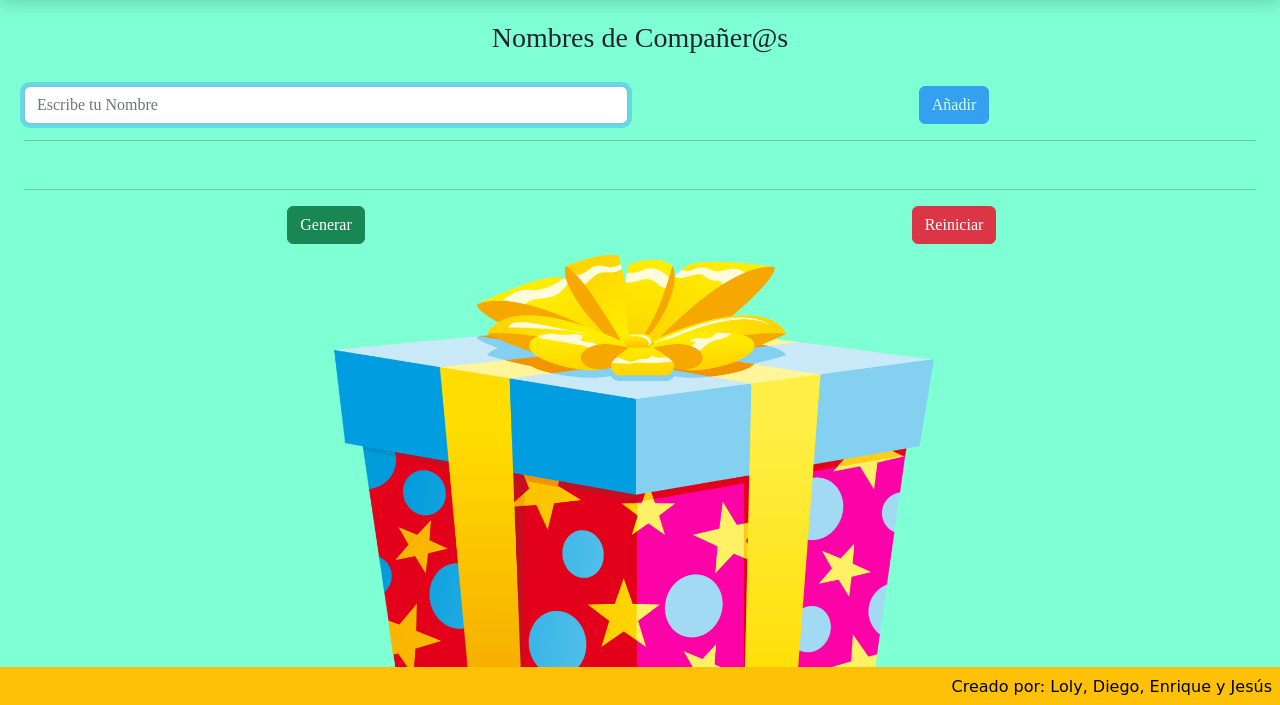
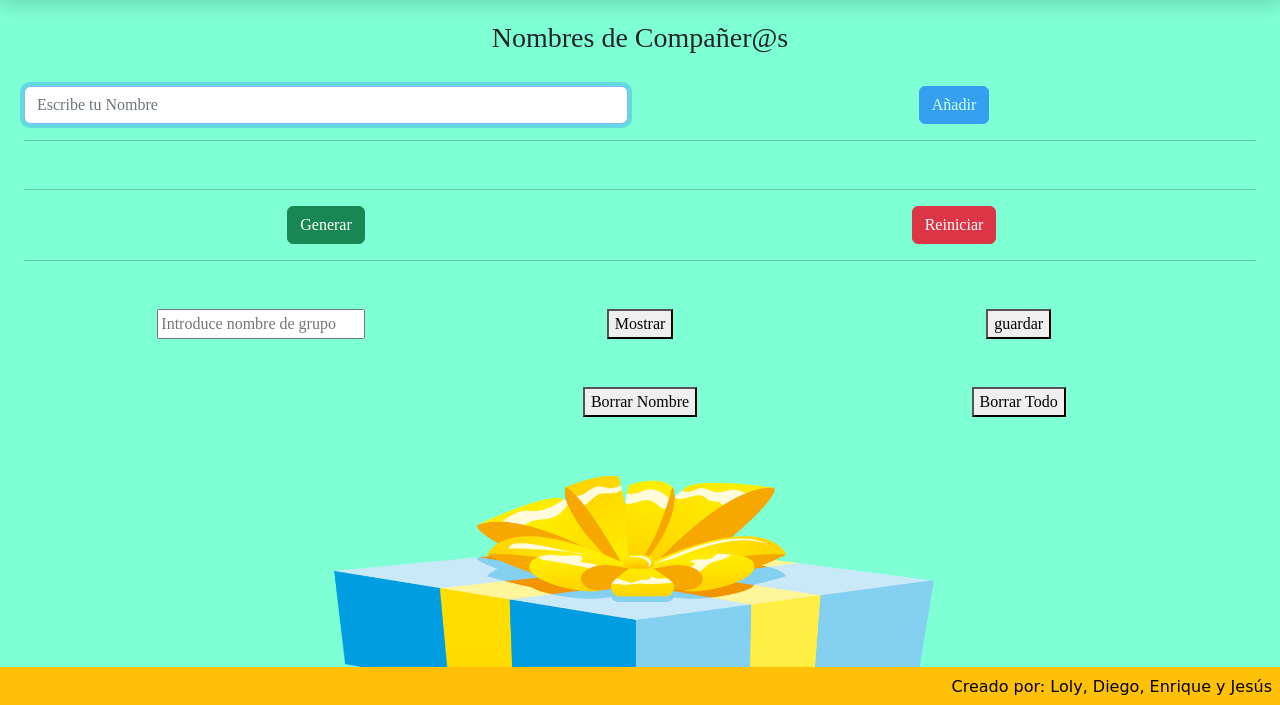
Before and after one commit to jesussoga/amigoInvisible, a plain HTML site: page index.html in a window 1280 px wide. Shown: the part 93-798 px from the top of the page. Drawn offline with nearby package versions, Linux system fonts and the light colour scheme.

Commit message:
añadido botones

```diff
--- a/index.html
+++ b/index.html
@@ -42,6 +42,31 @@
                 <button  class="btn btn-danger"id="btnReinicio">Reiniciar</button>
             </div>
         </div>
+        <hr>
+        <div class="row m-5">
+            <div class="col">
+                <input type="text" id="nombreClave" placeholder="Introduce nombre de grupo">
+            </div>
+            <div class="col">
+                <button id="btnMostrar">Mostrar</button>
+            </div>
+            <div class="col">
+                <button id="btnGuardar">guardar</button>
+            </div>
+        </div>
+        <div class="row m-5">
+            <div class="col">
+                <div class="col"><ol id="lista2"></ol></div>
+            </div>
+            <div class="col">
+                <button id="btnBorrarNombre">Borrar Nombre</button>
+            </div>
+            <div class="col">
+                <button id="btnBorrarTodo">Borrar Todo </button>
+            </div>
+        </div>
+
+
         <img src="img/regalos.png" alt="Imagen de un regalo" width="50%"/>
 
     </main>
```
